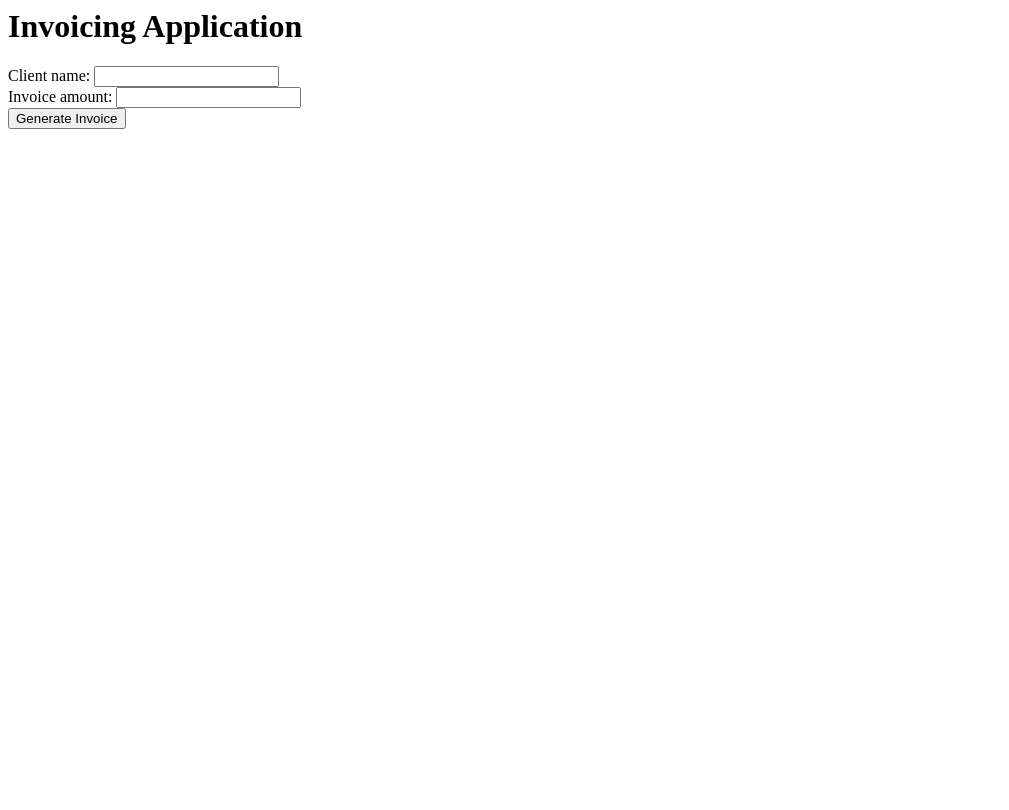
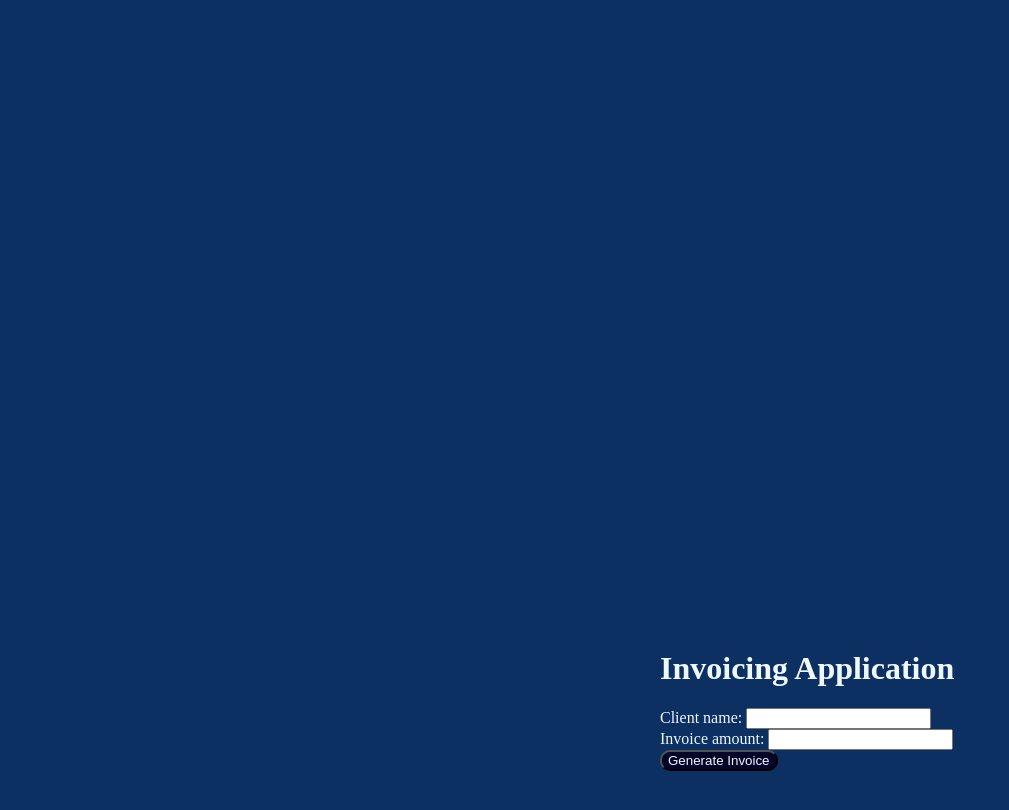
Before and after one commit to James-10/Invoice-Template, a FastAPI app: page / in a window 1280 px wide. Shown: the top 810 px of the page, without its empty margins (0-1009 px from the left). Run offline with FastAPI, Linux system fonts and the light colour scheme.

Commit message:
Add styling

```diff
--- a/invoice-app/app/main.py
+++ b/invoice-app/app/main.py
@@ -1,6 +1,7 @@
 import io
 from fastapi import FastAPI, Request, Form
 from fastapi.responses import StreamingResponse
+from fastapi.staticfiles import StaticFiles
 from fastapi.templating import Jinja2Templates
 from reportlab.lib.pagesizes import letter, landscape
 from reportlab.lib.units import inch
@@ -8,6 +9,8 @@ from reportlab.pdfgen import canvas
 
 app = FastAPI()
 templates = Jinja2Templates(directory="templates")
+
+app.mount('/static', StaticFiles(directory='static'), name='static')
 
 @app.get("/")
 def home(request: Request):
--- /dev/null
+++ b/invoice-app/static/style.css
@@ -0,0 +1,33 @@
+
+body {
+    position: absolute;
+    top: 0;
+    left: 0;
+    right: 0;
+    bottom: 0;
+    margin: auto;
+    transform: translate(50%, 50%);
+    background-color: #0b3061;
+    padding: 20px;
+}
+
+head {
+    width: 50%;
+    height: 50%;
+    margin-top: 50px;
+}
+
+h1 {
+    color: aliceblue;
+}
+
+label {
+    color: aliceblue;
+}
+
+input[type="submit"] {
+    background-color: rgb(5, 5, 41);
+    color: aliceblue;
+    border-radius: 10px;
+    cursor: default;
+}
--- a/invoice-app/templates/home.html
+++ b/invoice-app/templates/home.html
@@ -1,8 +1,10 @@
 <html>
     <head>
         <title>Invoicing Application</title>
+        <link rel="stylesheet" href="/static/style.css">
     </head>
     <body>
+        <div class="center"></div>
             <h1>Invoicing Application</h1>
             <form action="/invoice" method="post">
                 <label for="client_name">Client name:</label>
@@ -11,5 +13,6 @@
                 <input type="number" name="amount" step="0.01" required><br>
                 <input type="submit" value="Generate Invoice">
             </form>
+        </div>
     </body>
 </html>
--- a/invoice-app/templates/invoice.html
+++ b/invoice-app/templates/invoice.html
@@ -1,6 +1,7 @@
 <html>
     <head>
         <title>Invoice for {client_name}</title>
+        <link rel="stylesheet" href="/static/style.css">
     </head>
     <body>
         <h1>Invoice for {client_name}</h1>
```
Lines whose indentation alone changed are shown as unchanged.
